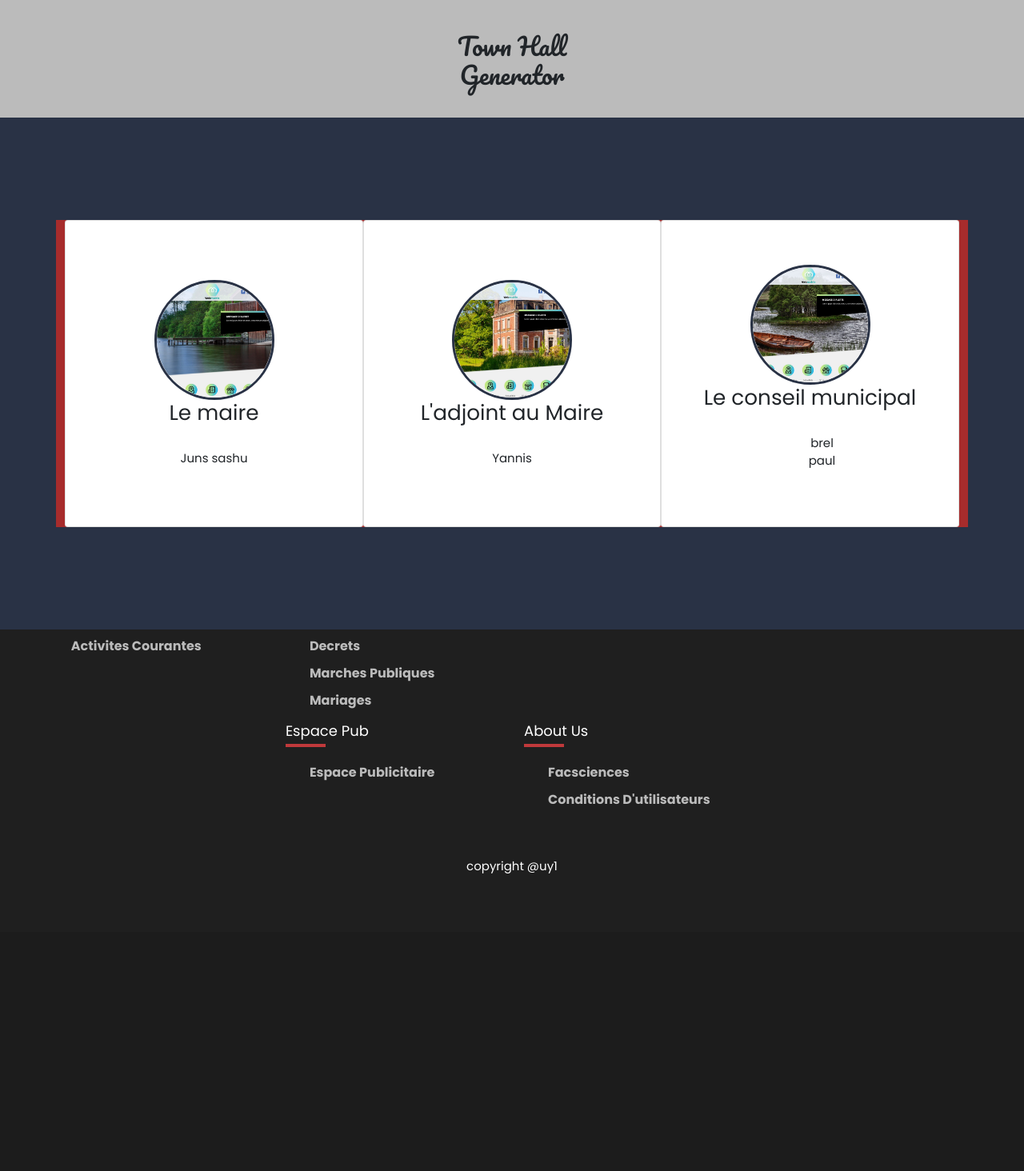
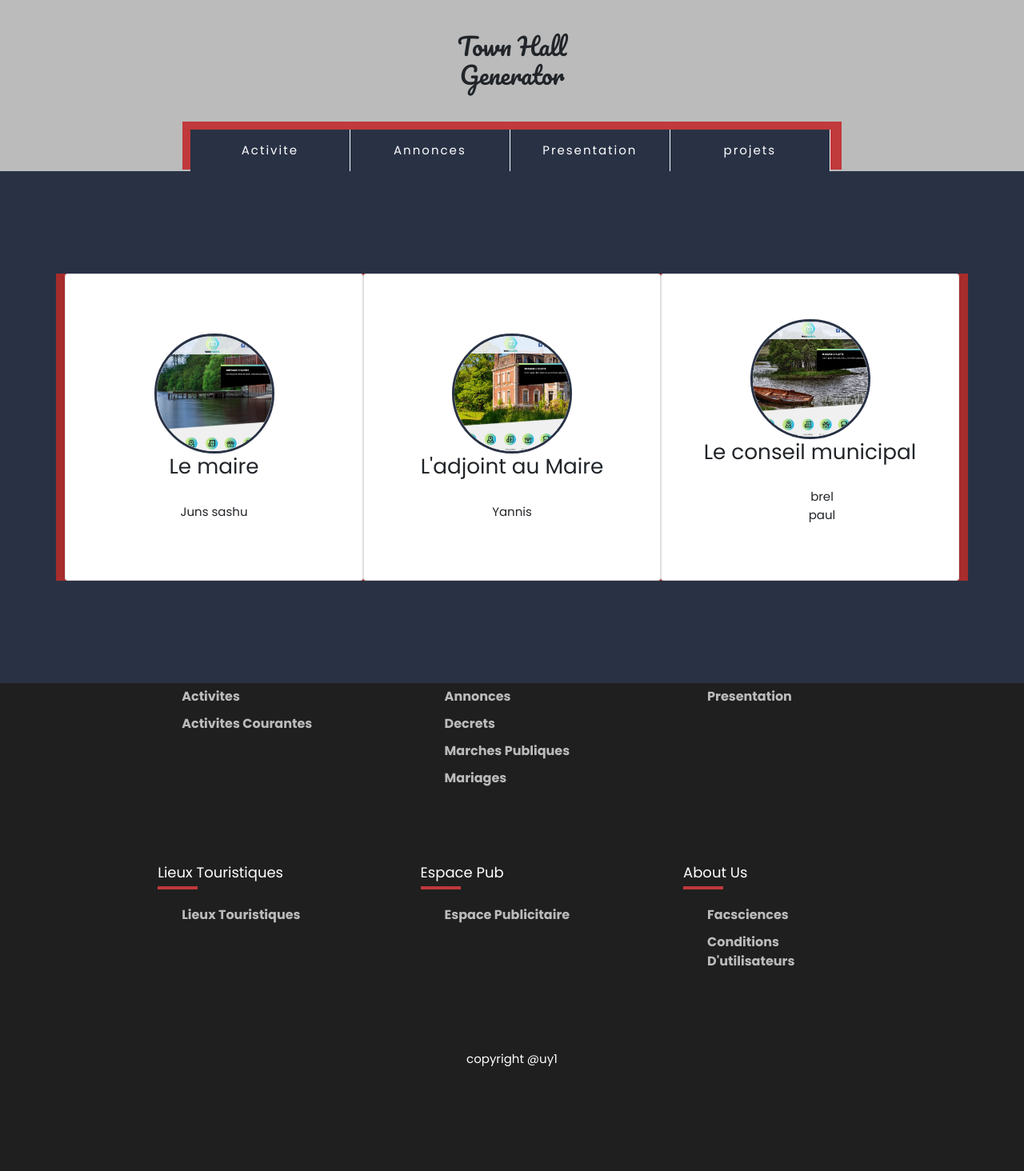
Before and after one commit to junssashu/Town_Hall_CMS, a PHP site: page /pages/Presentation_mairie/personnel.php in a window 1280 px wide. Shown: the whole page at 80% size. Before the commit the page ends 1092 px from the top, so only its background shows below. Run offline with PHP 8.4, Linux system fonts and the light colour scheme.

Commit message:
avancee sur le style de personnel.php de la section pages

```diff
--- a/assets/styles/Presentation_mairie/personnel.css
+++ b/assets/styles/Presentation_mairie/personnel.css
@@ -59,6 +59,13 @@ body{
     z-index: 800;
 }
 
+.menu_deroulant li a:hover .sous_menu_deroulant {
+    background: #ffffff;
+    display:block;
+    color: #293245;
+    z-index: 2000;
+}
+
 .menu_deroulant .sous_menu_deroulant{
     list-style-type: none;
     display: none;
@@ -67,6 +74,16 @@ body{
     position: absolute;
     z-index: 900;
 }
+
+.menu_deroulant .sous_menu_deroulant:hover{
+    list-style-type: none;
+    display: block;
+    padding:0;
+    margin:0;
+    position: relative;
+    z-index: 2000;
+}
+
 
 .menu_deroulant .sous_menu_deroulant li{
     float: none;
@@ -147,13 +164,25 @@ body{
     justify-content: center;
     align-items: center;
     text-align: center;
-    padding: 70px 0;
-    bottom: 0;
+    padding: 10% 12%;
+}
+
+.footer .container1{
+    width: 100%;
+}
+
+.footer .container1 .row{
+    display: flex;
+    flex-direction: row;
+    justify-content: flex-start;
+    align-content: stretch;
+    flex-wrap: wrap;
 }
 
 .footer .container1 .row .footer-col{
     width: 25%;
     padding: 0 15px;
+    margin: 4%;
     justify-content: center;
     align-items: center;
     text-align: center;
@@ -197,17 +226,6 @@ body{
 .footer .container1 .row .footer-col ul li a:hover{
     color: #ffffff;
     padding-left: 8px;
-}
-
-.footer .container1{
-    max-width: 1170px;
-    margin: auto;
-}
-
-.row{
-    display: flex;
-    justify-content: center;
-    flex-wrap: wrap;
 }
 
 ul{
@@ -254,7 +272,7 @@ ul{
     z-index: 2000;
     height: 100%;
     width: 100%;
-    top: 23%;
+    top: 33.5%;
     justify-content: center;
     align-items: center;
     text-align: center;
```
